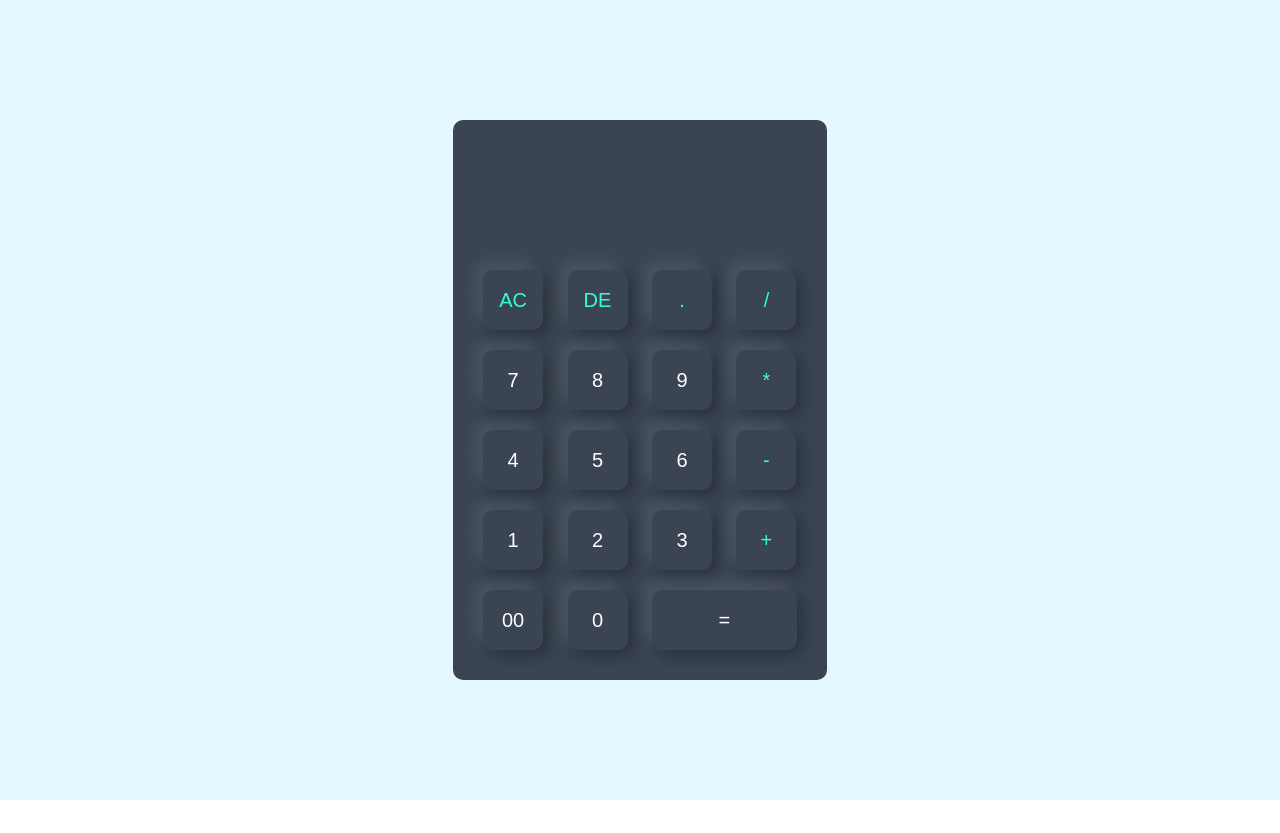
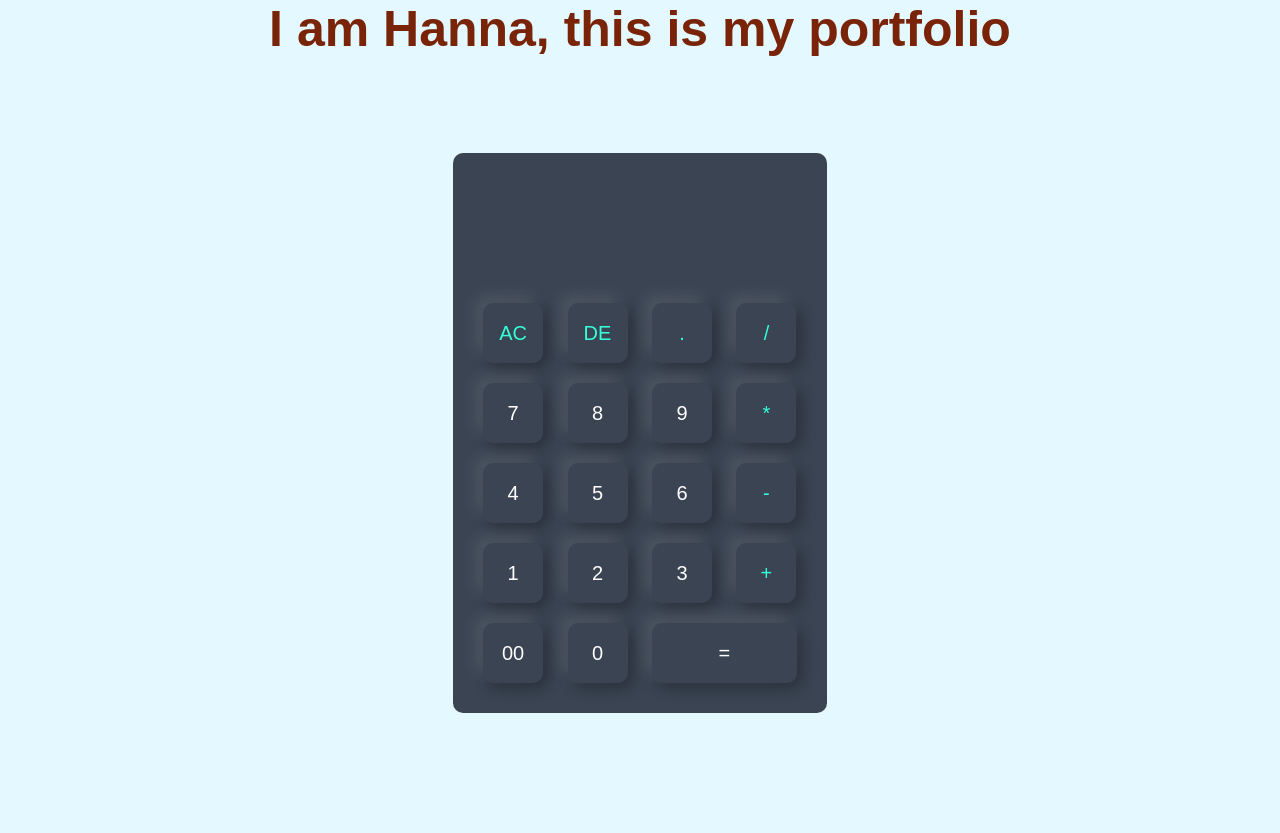
Before and after one commit to nansamuel12/Calculator, a plain HTML site: page index.html in a window 1280 px wide. Before the commit the page ends 800 px from the top, so only its background shows below. Drawn offline with Linux system fonts and the light colour scheme.

Commit message:
Add files via upload

```diff
--- a/index.html
+++ b/index.html
@@ -7,7 +7,9 @@
     <link rel="stylesheet" href="style.css">
 </head>
 <body>
+    <h1 class="name">I am Hanna, this is my portfolio</h1>
     <div class="contener">
+
         <div class="calculator">
             <form >
                 <div class="display">
--- a/style.css
+++ b/style.css
@@ -1,8 +1,19 @@
+
 *{
     margin: 0;
     padding: 0;
     font-family: 'poppins',sans-serif;
     box-sizing: border-box;
+}
+.name{
+    color: #792308;
+    display: flex;
+    align-items: center;
+    justify-content: center;
+    background:#e3f9ff;
+    font-size: 50px;
+    margin-bottom: -25px;
+
 }
 .contener{
     width: 100%;
```
